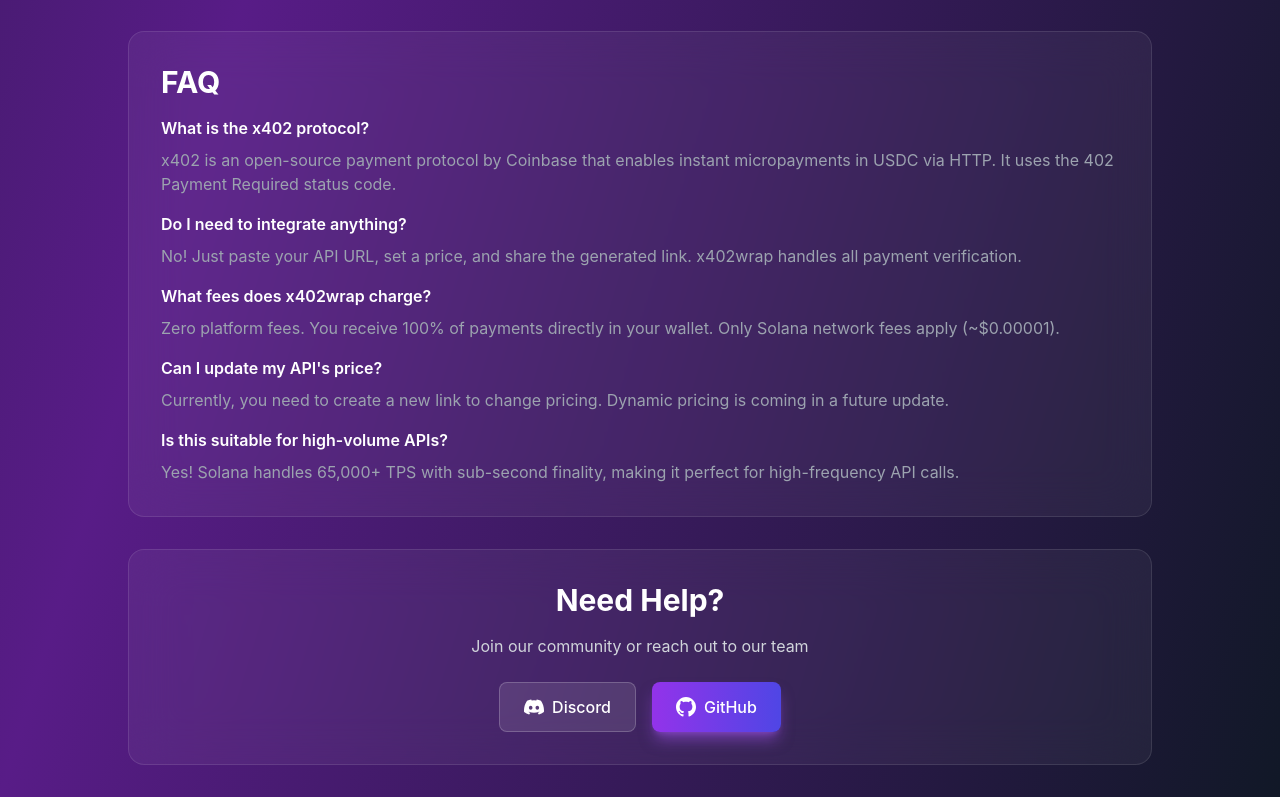
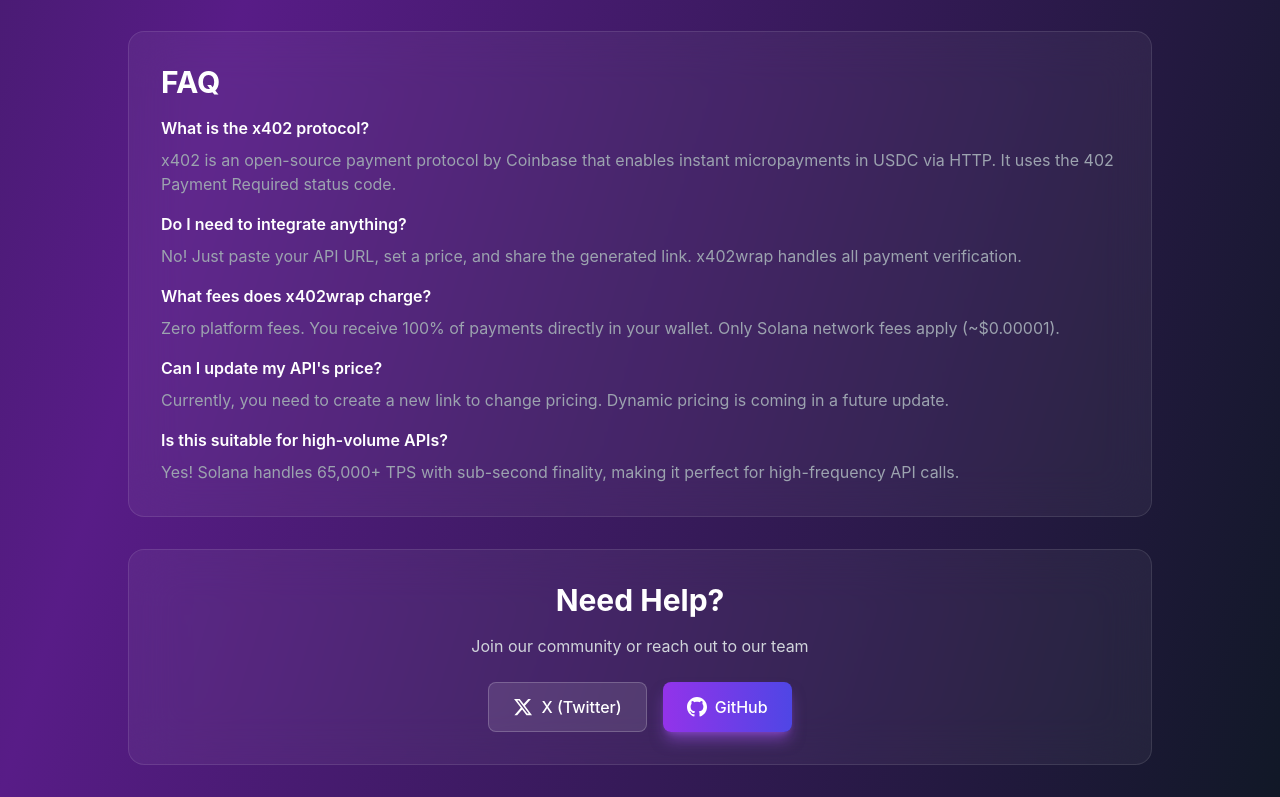
Before and after one commit to x402wrap/x402wrap.com, a Next.js app: page /docs in a window 1280 px wide. Shown: the part 3385-4182 px from the top of the page. Built offline with nearby package versions, Linux system fonts and the light colour scheme.

Commit message:
Replace Discord with X (Twitter) links and buttons

```diff
--- a/app/docs/page.tsx
+++ b/app/docs/page.tsx
@@ -300,13 +300,13 @@
             Join our community or reach out to our team
           </p>
           <div className="flex gap-4 justify-center">
-            <Button variant="secondary">
+            <Button variant="secondary" onClick={() => window.open('https://x.com/x402wrap', '_blank')}>
               <svg className="w-5 h-5 mr-2" fill="currentColor" viewBox="0 0 24 24">
-                <path d="M20.317 4.37a19.791 19.791 0 0 0-4.885-1.515a.074.074 0 0 0-.079.037c-.21.375-.444.864-.608 1.25a18.27 18.27 0 0 0-5.487 0a12.64 12.64 0 0 0-.617-1.25a.077.077 0 0 0-.079-.037A19.736 19.736 0 0 0 3.677 4.37a.07.07 0 0 0-.032.027C.533 9.046-.32 13.58.099 18.057a.082.082 0 0 0 .031.057a19.9 19.9 0 0 0 5.993 3.03a.078.078 0 0 0 .084-.028a14.09 14.09 0 0 0 1.226-1.994a.076.076 0 0 0-.041-.106a13.107 13.107 0 0 1-1.872-.892a.077.077 0 0 1-.008-.128a10.2 10.2 0 0 0 .372-.292a.074.074 0 0 1 .077-.01c3.928 1.793 8.18 1.793 12.062 0a.074.074 0 0 1 .078.01c.12.098.246.198.373.292a.077.077 0 0 1-.006.127a12.299 12.299 0 0 1-1.873.892a.077.077 0 0 0-.041.107c.36.698.772 1.362 1.225 1.993a.076.076 0 0 0 .084.028a19.839 19.839 0 0 0 6.002-3.03a.077.077 0 0 0 .032-.054c.5-5.177-.838-9.674-3.549-13.66a.061.061 0 0 0-.031-.03zM8.02 15.33c-1.183 0-2.157-1.085-2.157-2.419c0-1.333.956-2.419 2.157-2.419c1.21 0 2.176 1.096 2.157 2.42c0 1.333-.956 2.418-2.157 2.418zm7.975 0c-1.183 0-2.157-1.085-2.157-2.419c0-1.333.955-2.419 2.157-2.419c1.21 0 2.176 1.096 2.157 2.42c0 1.333-.946 2.418-2.157 2.418z"/>
+                <path d="M18.244 2.25h3.308l-7.227 8.26 8.502 11.24H16.17l-5.214-6.817L4.99 21.75H1.68l7.73-8.835L1.254 2.25H8.08l4.713 6.231zm-1.161 17.52h1.833L7.084 4.126H5.117z"/>
               </svg>
-              Discord
+              X (Twitter)
             </Button>
-            <Button>
+            <Button onClick={() => window.open('https://github.com/x402wrap/x402wrap.com', '_blank')}>
               <svg className="w-5 h-5 mr-2" fill="currentColor" viewBox="0 0 24 24">
                 <path d="M12 0c-6.626 0-12 5.373-12 12 0 5.302 3.438 9.8 8.207 11.387.599.111.793-.261.793-.577v-2.234c-3.338.726-4.033-1.416-4.033-1.416-.546-1.387-1.333-1.756-1.333-1.756-1.089-.745.083-.729.083-.729 1.205.084 1.839 1.237 1.839 1.237 1.07 1.834 2.807 1.304 3.492.997.107-.775.418-1.305.762-1.604-2.665-.305-5.467-1.334-5.467-5.931 0-1.311.469-2.381 1.236-3.221-.124-.303-.535-1.524.117-3.176 0 0 1.008-.322 3.301 1.23.957-.266 1.983-.399 3.003-.404 1.02.005 2.047.138 3.006.404 2.291-1.552 3.297-1.23 3.297-1.23.653 1.653.242 2.874.118 3.176.77.84 1.235 1.911 1.235 3.221 0 4.609-2.807 5.624-5.479 5.921.43.372.823 1.102.823 2.222v3.293c0 .319.192.694.801.576 4.765-1.589 8.199-6.086 8.199-11.386 0-6.627-5.373-12-12-12z"/>
               </svg>
--- a/app/page.tsx
+++ b/app/page.tsx
@@ -333,7 +333,7 @@
             <a href="/marketplace" className="hover:text-white transition-colors">Marketplace</a>
             <a href="/docs" className="hover:text-white transition-colors">Docs</a>
             <a href="https://github.com/x402wrap/x402wrap.com" target="_blank" rel="noopener noreferrer" className="hover:text-white transition-colors">GitHub</a>
-            <a href="https://discord.gg" target="_blank" rel="noopener noreferrer" className="hover:text-white transition-colors">Discord</a>
+            <a href="https://x.com/x402wrap" target="_blank" rel="noopener noreferrer" className="hover:text-white transition-colors">X (Twitter)</a>
           </div>
         </div>
       </footer>
```
